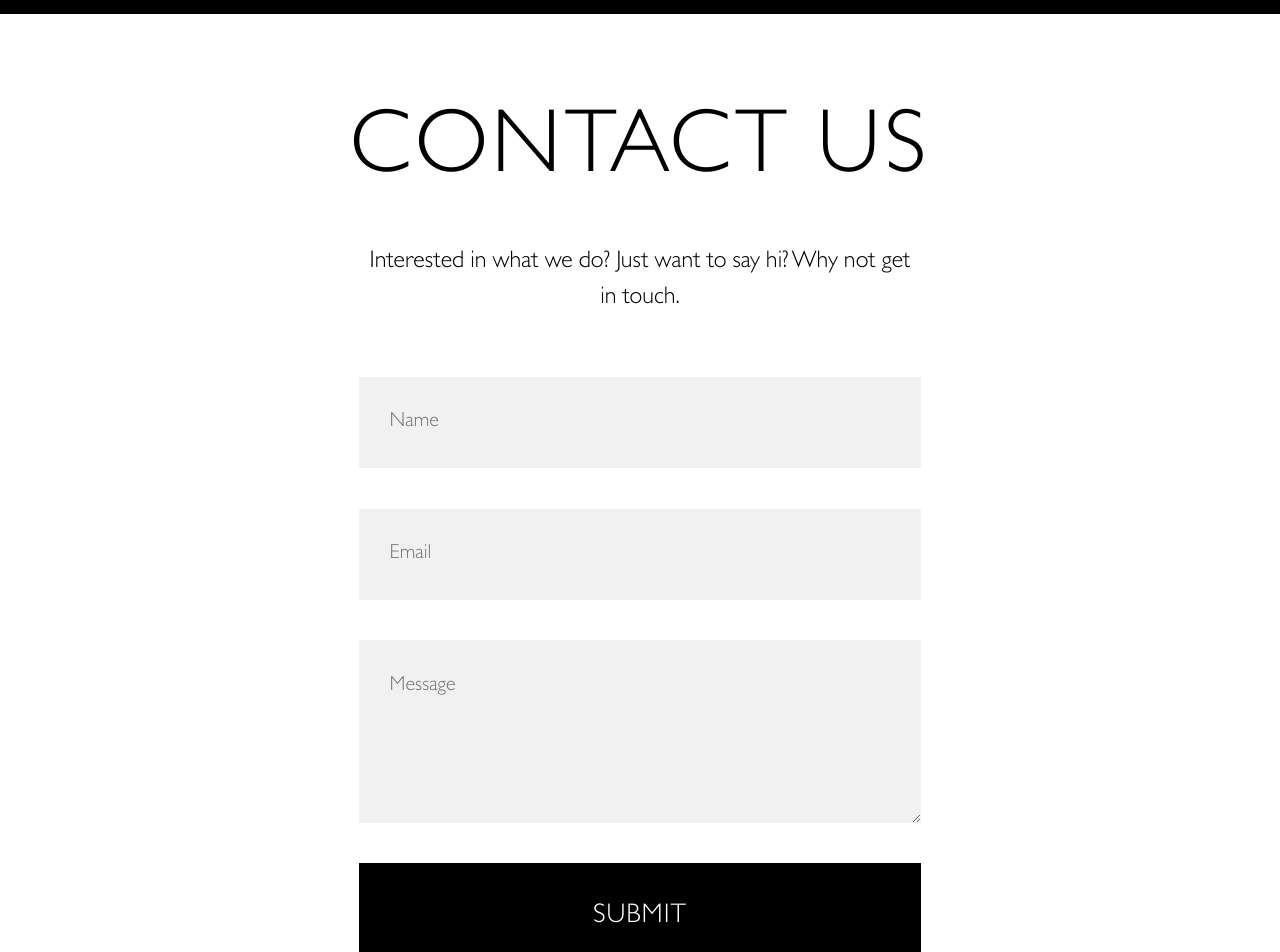
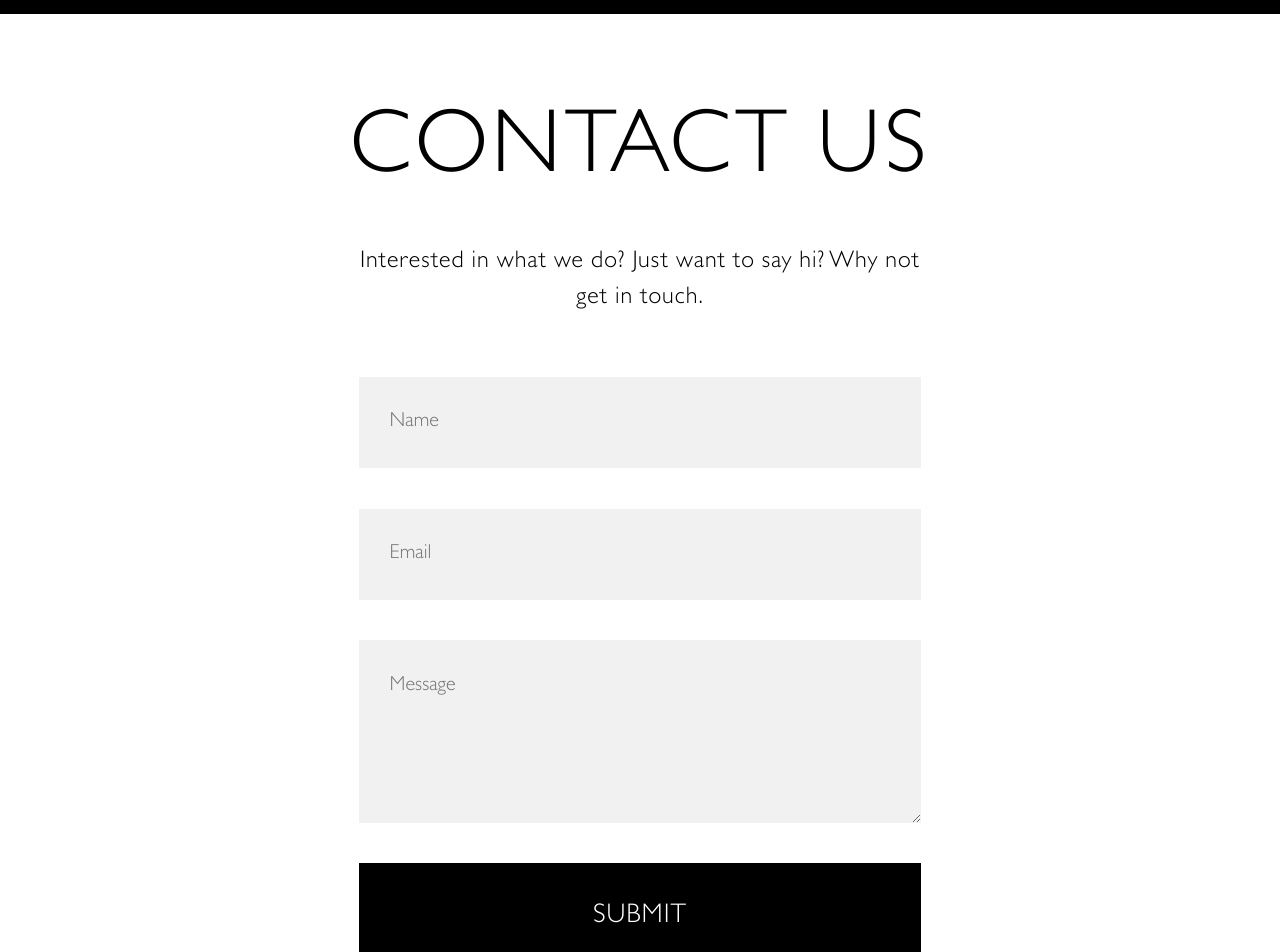
Before and after one commit to howardpanton/soup, a Jekyll site: the page built from contact/index.html, in a window 1280 px wide. Shown: the part 316-1268 px from the top of the page. Built offline with Jekyll 4.4.1, drawn with Linux system fonts in a browser that asks for light colours; nearby versions of some CDN libraries; some of the changed text lies outside the part shown.

Commit message:
contact page

```diff
--- a/assets/css/screen.css
+++ b/assets/css/screen.css
@@ -103,101 +103,102 @@
   font-size: 1em;
   font-weight: 300;
   color: black;
-  min-width: 320px; }
+  min-width: 320px;
+  letter-spacing: 1px; }
   @media screen and (min-width: 75em) {
     /* line 25, ../sass/_typography.scss */
     body {
       font-size: 1.125em; } }
 
-/* line 36, ../sass/_typography.scss */
+/* line 37, ../sass/_typography.scss */
 a {
   color: white;
   text-decoration: none; }
 
-/* line 42, ../sass/_typography.scss */
+/* line 43, ../sass/_typography.scss */
 h1 {
   font-size: 2.25em;
   line-height: 1.16667em; }
   @media only screen and (min-width: 768px) and (max-width: 959px) {
-    /* line 42, ../sass/_typography.scss */
+    /* line 43, ../sass/_typography.scss */
     h1 {
       font-size: 3.375em;
       line-height: 1.11111em; } }
   @media only screen and (min-width: 960px) {
-    /* line 42, ../sass/_typography.scss */
+    /* line 43, ../sass/_typography.scss */
     h1 {
       font-size: 3.375em;
       line-height: 1.11111em; } }
 
-/* line 60, ../sass/_typography.scss */
+/* line 61, ../sass/_typography.scss */
 h2 {
   font-size: 1.5em;
   line-height: 1em;
   padding: 3em 0 0.75em 0;
   letter-spacing: 4px; }
   @media only screen and (min-width: 768px) and (max-width: 959px) {
-    /* line 60, ../sass/_typography.scss */
+    /* line 61, ../sass/_typography.scss */
     h2 {
       font-size: 2.25em;
       line-height: 1.16667em;
       padding: 2em 0 0.5em 0;
       letter-spacing: 4px; } }
   @media only screen and (min-width: 960px) {
-    /* line 60, ../sass/_typography.scss */
+    /* line 61, ../sass/_typography.scss */
     h2 {
       font-size: 2.25em;
       line-height: 1.16667em;
       padding: 2em 0 0.5em 0;
       letter-spacing: 4px; } }
 
-/* line 80, ../sass/_typography.scss */
+/* line 81, ../sass/_typography.scss */
 h3 {
   font-size: 1.5em;
   line-height: 1em;
   padding: 1em 0 0.75em 0; }
 
-/* line 86, ../sass/_typography.scss */
+/* line 87, ../sass/_typography.scss */
 h4 {
   font-size: 1.125em;
   line-height: 1em;
   padding: 1.33333em 0 1em 0; }
   @media screen and (min-width: 75em) {
-    /* line 86, ../sass/_typography.scss */
+    /* line 87, ../sass/_typography.scss */
     h4 {
       font-size: 1.5em;
       line-height: 1em;
       padding: 1em 0 0.75em 0; } }
 
-/* line 98, ../sass/_typography.scss */
+/* line 99, ../sass/_typography.scss */
 h5, h6 {
   font-size: 1em;
   line-height: 1.125em;
   padding: 1.5em 0 1.125em 0; }
   @media screen and (min-width: 75em) {
-    /* line 98, ../sass/_typography.scss */
+    /* line 99, ../sass/_typography.scss */
     h5, h6 {
       font-size: 1.125em;
       line-height: 1em;
       padding: 1.33333em 0 1em 0; } }
 
-/* line 110, ../sass/_typography.scss */
+/* line 111, ../sass/_typography.scss */
 p {
   font-size: 1rem;
   line-height: 24px; }
 
-/* line 115, ../sass/_typography.scss */
+/* line 116, ../sass/_typography.scss */
 .title {
   font-weight: 500; }
 
-/* line 120, ../sass/_typography.scss */
+/* line 121, ../sass/_typography.scss */
 aside img {
   width: 100%; }
 
-/* line 125, ../sass/_typography.scss */
+/* line 126, ../sass/_typography.scss */
 .icon {
   font-family: "entypo"; }
 
-/* line 129, ../sass/_typography.scss */
+/* line 130, ../sass/_typography.scss */
 .icon-social {
   font-family: "entypo-social"; }
 
@@ -1368,6 +1369,15 @@
   font-size: 24px;
   line-height: 36px;
   letter-spacing: 1px; }
+/* line 96, ../sass/_people.scss */
+.people .email {
+  font-size: 18px; }
+  /* line 99, ../sass/_people.scss */
+  .people .email span {
+    border-bottom: 1px dotted; }
+/* line 104, ../sass/_people.scss */
+.people .telephone {
+  font-size: 18px; }
 
 /* line 1, ../sass/_banner.scss */
 .banner {
--- a/assets/sass/_typography.scss
+++ b/assets/sass/_typography.scss
@@ -28,6 +28,7 @@
   font-weight:300;
   color:black;
   min-width:320px;
+  letter-spacing: 1px;
   @media screen and (min-width: 75em) {
     font-size: emCalc(18px) ; // 18
   }
--- a/contact/index.html
+++ b/contact/index.html
@@ -66,21 +66,21 @@
 
 		<p class="staff">
 			<span class="name">MATT FROST</span>
-			<span class="job-description">PRODUCTION MANAGER</span>
+			<span class="job-description">Production Manager</span>
 			<span class="email">matt@soupfactory.co.uk</span>
 			<span class="telephone">+44 (0)7582 372 549</span>
 		</p>
 
 		<p class="staff">
-			<span class="name">DEBS RAMSEY</span>
+			<span class="name">Debs Ramsey</span>
 			<span class="job-description"></span>
 			<span class="email">debs@soupfactory.co.uk</span>
 			<span class="telephone">+44 (0)7957 442 235</span>
 		</p>
 
 		<p class="staff">
-			<span class="name">ALICE MCNEILL</span>
-			<span class="job-description">PRODUCTION ACCOUNTANT</span>
+			<span class="name">Alice McNeill</span>
+			<span class="job-description">Production Accountant</span>
 			<span class="email">alice@soupfactory.co.uk</span>
 			<span class="telephone">+44 (0) 7824 697 637</span>
 		</p>
```
Also changed, not shown: assets/sass/_people.scss (+11 -0 lines), 2 other files.
